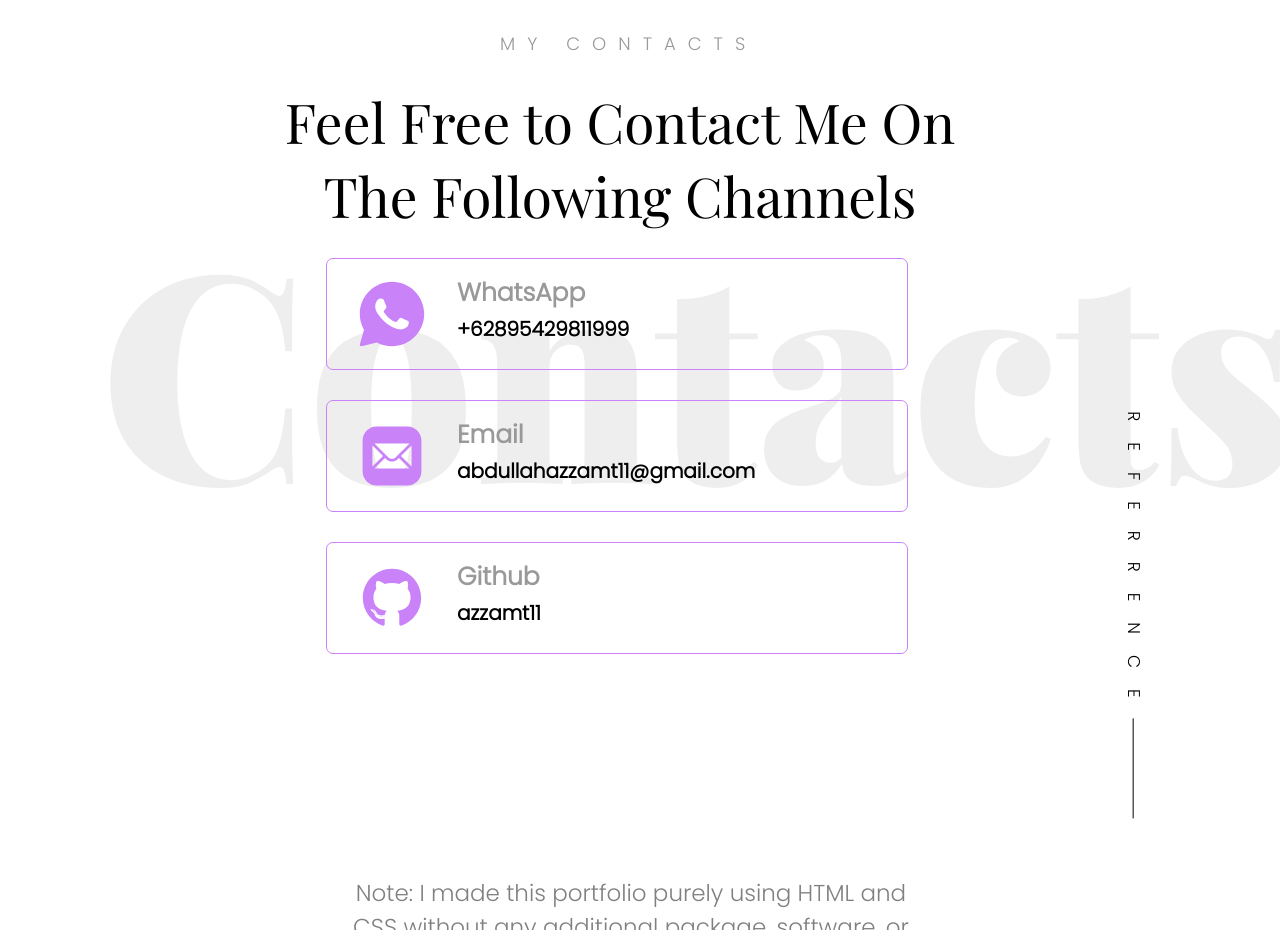
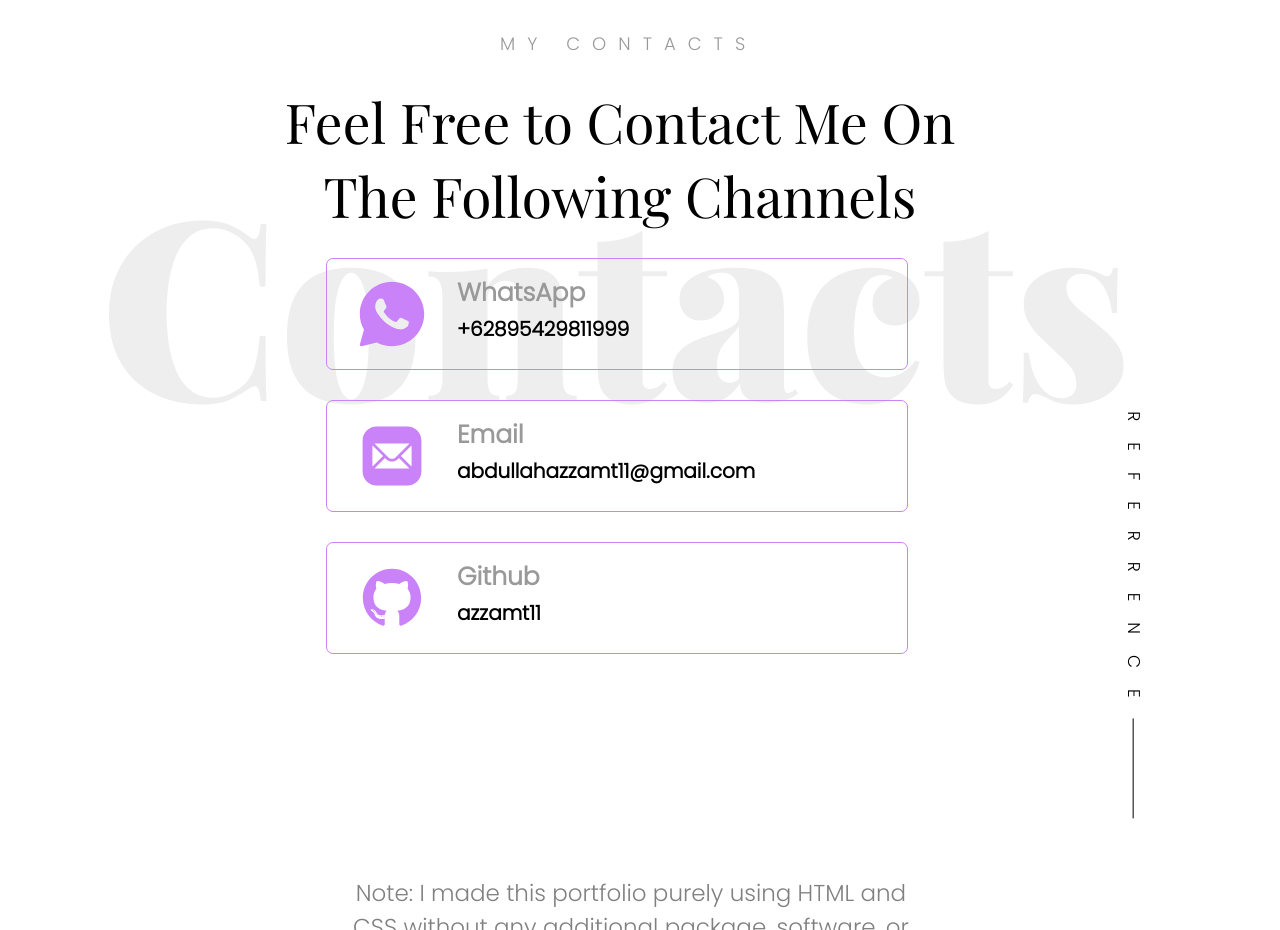
Before and after one commit to azzamt11/azzamnpfada, a plain HTML site: page index.html in a window 1280 px wide. Shown: the part 6920-7850 px from the top of the page. Drawn offline with nearby package versions, Linux system fonts and the light colour scheme.

Commit message:
Bug-Fixing

```diff
--- a/index.html
+++ b/index.html
@@ -254,7 +254,7 @@
         .bg-text-5 {
             left: 100px;
             top: 6800px;
-            font-size: 290px;
+            font-size: 250px;
         }
         .bg-text-6 {
             left: 100px;
```
